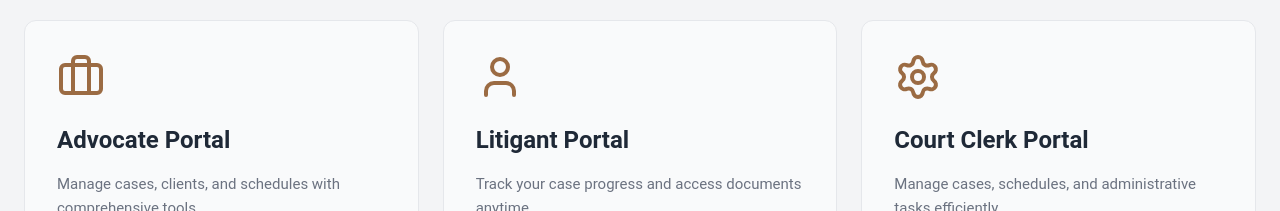
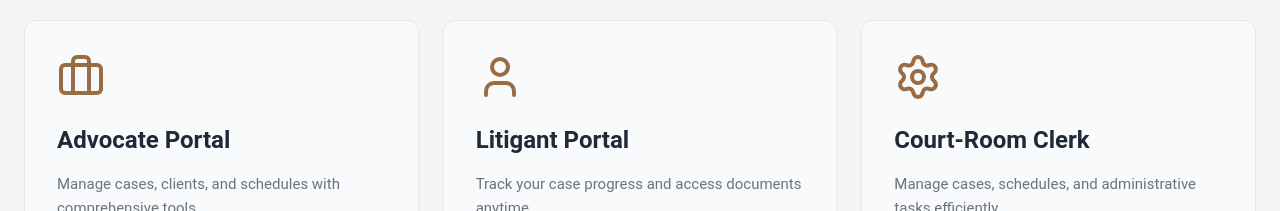
Before and after one commit to meaaditiya/casemanager, a React (Create React App) app in the folder frontend/: page / in a window 1280 px wide. Shown: the part 1560-1771 px from the top of the page. Built offline with nearby package versions, Linux system fonts and the light colour scheme.

Commit message:
name chnages

```diff
--- a/frontend/src/Components/AdminLogin.js
+++ b/frontend/src/Components/AdminLogin.js
@@ -202,7 +202,7 @@ const AdminLogin = () => {
 
   const renderLoginForm = () => (
     <div className={`view-transition ${animating ? 'fade-out' : 'fade-in'}`}>
-      <h2 className="litigant-title">Court Admin Login</h2>
+      <h2 className="litigant-title">Court-Clerk</h2>
       {error && <div className="litigant-error-box">{error}</div>}
       {message && <div className="litigant-success-box">{message}</div>}
       <form onSubmit={handleLoginSubmit}>
--- a/frontend/src/Components/ClerkLogin.js
+++ b/frontend/src/Components/ClerkLogin.js
@@ -59,7 +59,7 @@ const ClerkLogin = () => {
         <div className="secure-authentication2">
           Secure Authentication
         </div>
-        <h2 className="clerk-title">Clerk Login</h2>
+        <h2 className="clerk-title">Admin Login</h2>
 
         {error && (
           <div className="clerk-error-box">
--- a/frontend/src/Components/Welcome.js
+++ b/frontend/src/Components/Welcome.js
@@ -169,7 +169,7 @@ const CaseManagement = () => {
 
             <div className="portal-card admin">
               <Settings size={48} className="portal-icon" />
-              <h3>Court Clerk Portal</h3>
+              <h3>Court-Room Clerk</h3>
               <p>Manage cases, schedules, and administrative tasks efficiently.</p>
               <div className="portal-stats">
                 <div className="stat">
```
